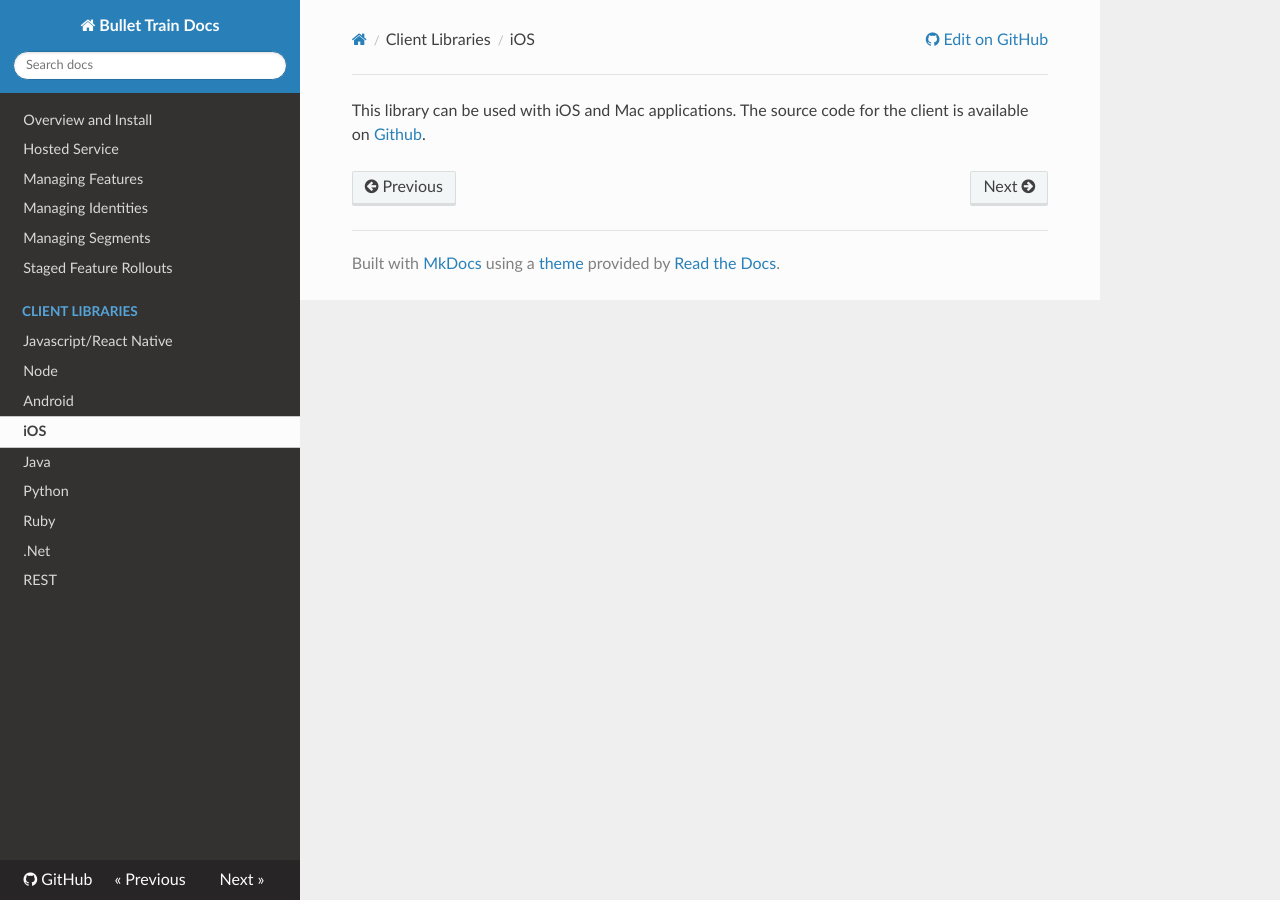
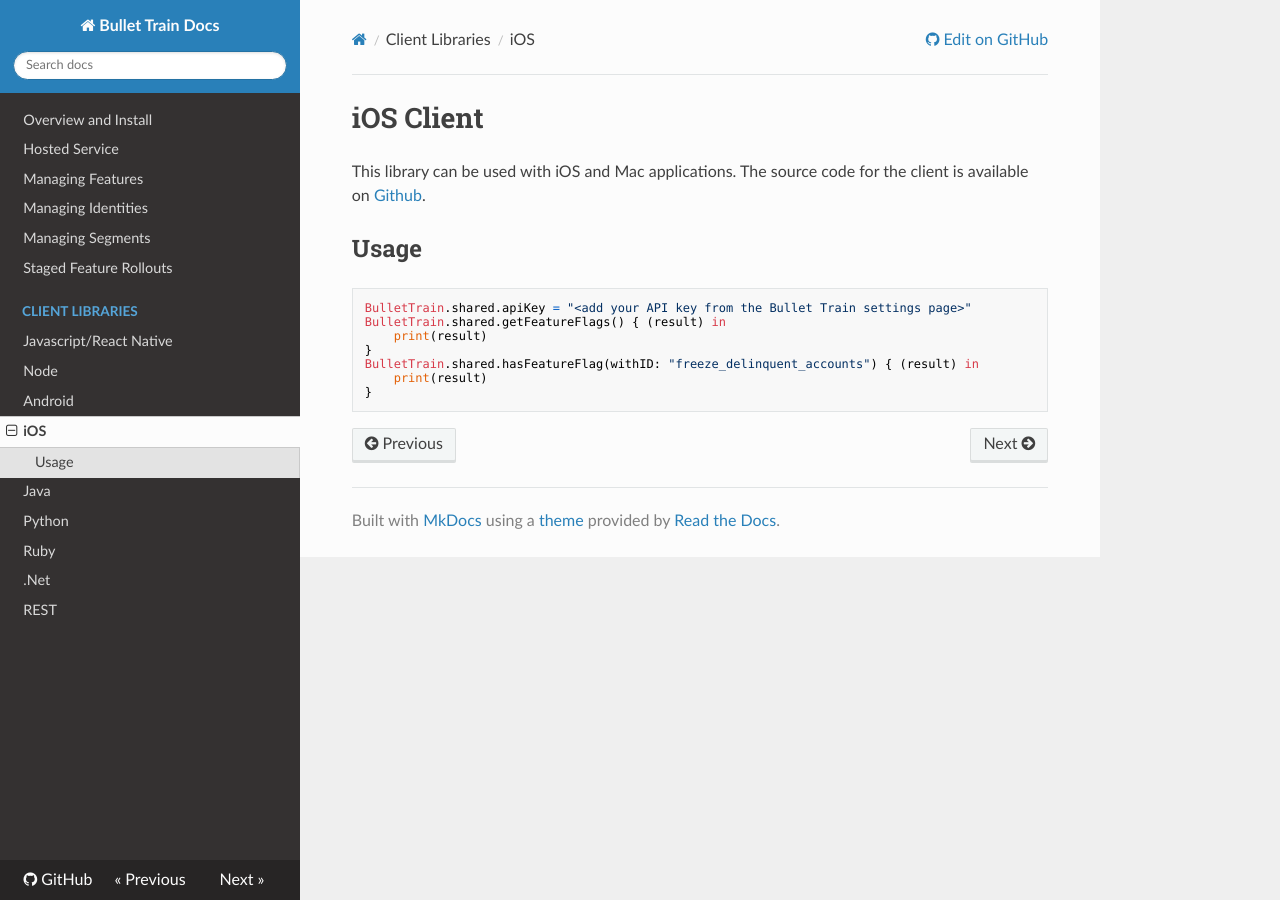
Before and after one commit to Flagsmith/flagsmith-docs, an MkDocs documentation site: the page built from docs/clients/ios.md, in a window 1280 px wide. Built offline with MkDocs 1.6.1, drawn with Linux system fonts in a browser that asks for light colours; nearby versions of some CDN libraries; old or Windows-style settings are respelled for this version of MkDocs.

````diff
--- a/docs/clients/ios.md
+++ b/docs/clients/ios.md
@@ -1 +1,15 @@
+# iOS Client
+
 This library can be used with iOS and Mac applications. The source code for the client is available on [Github](https://github.com/SolidStateGroup/bullet-train-ios-client).
+
+## Usage
+
+```swift
+BulletTrain.shared.apiKey = "<add your API key from the Bullet Train settings page>"
+BulletTrain.shared.getFeatureFlags() { (result) in
+    print(result)
+}
+BulletTrain.shared.hasFeatureFlag(withID: "freeze_delinquent_accounts") { (result) in
+    print(result)
+}
+```
````
Also changed, not shown: docs/clients/java.md (+7 -8 lines).
